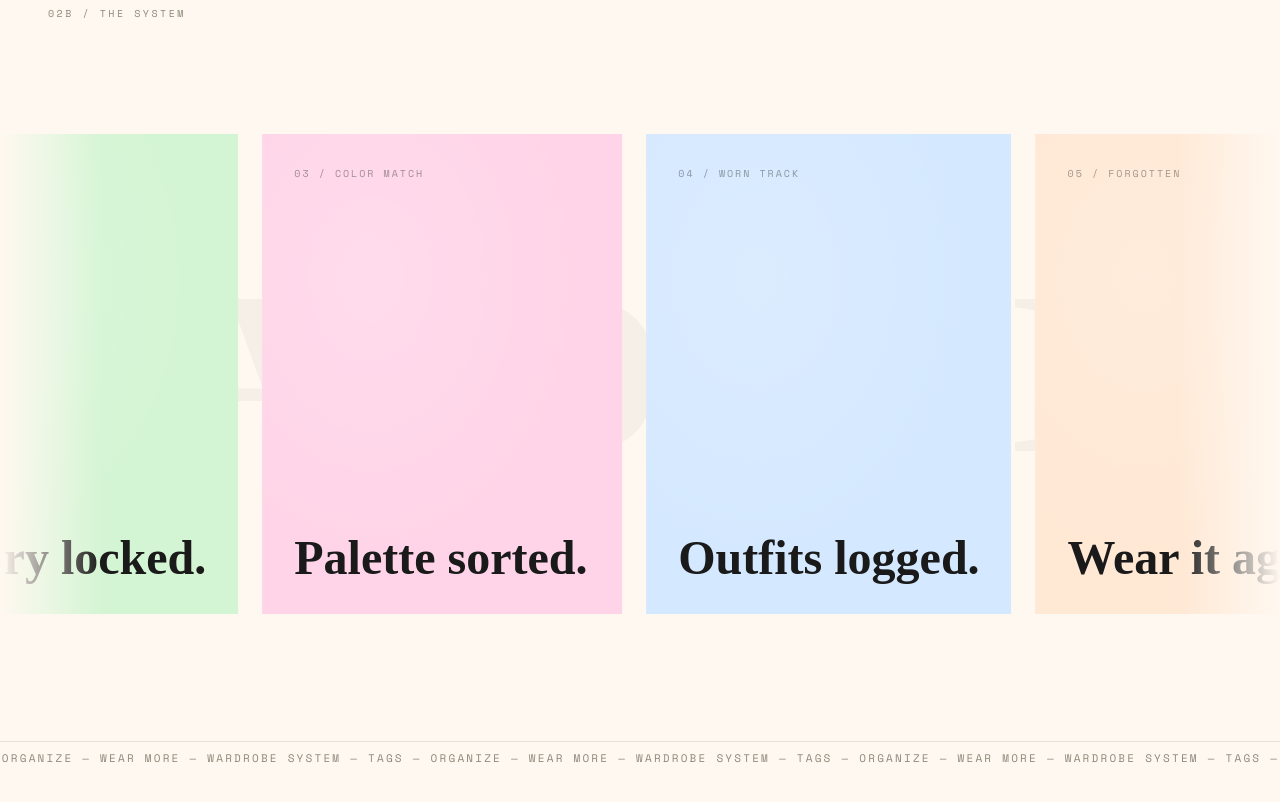
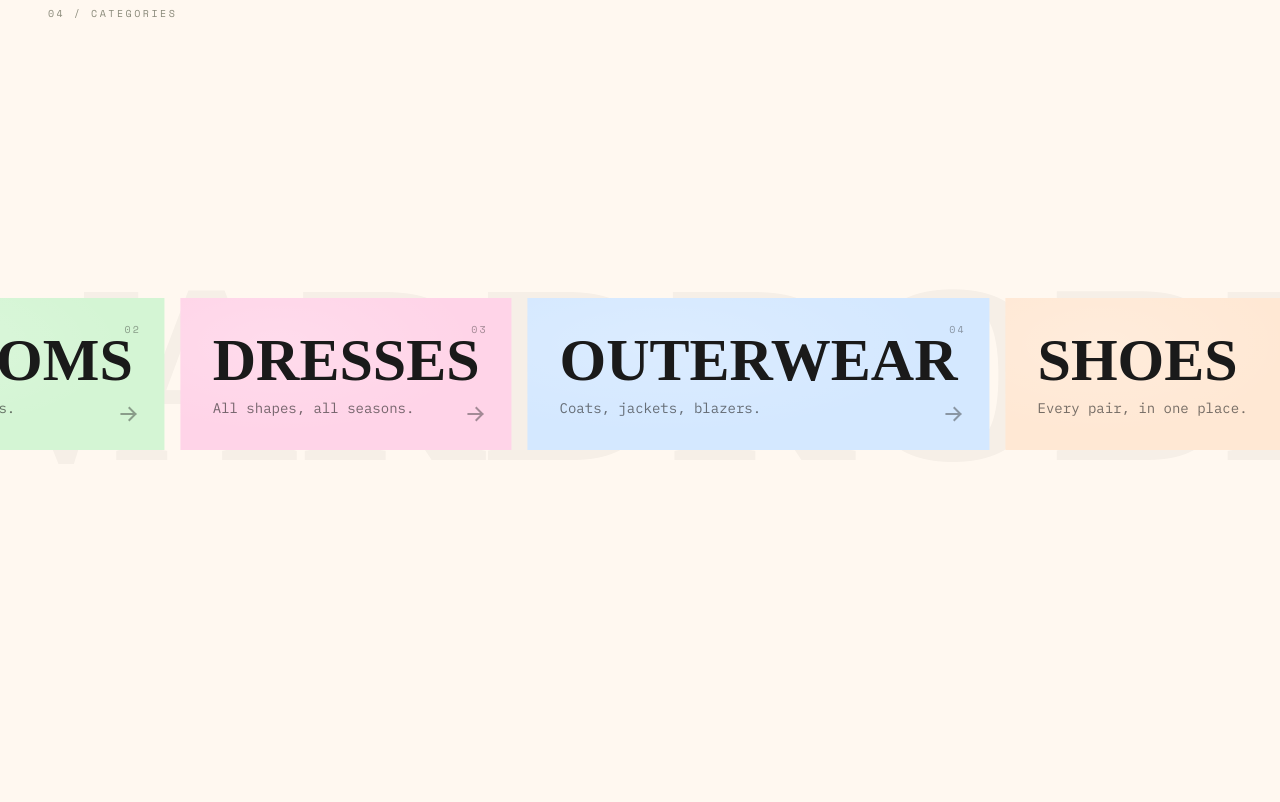
Before and after one commit to RazeO1/Dress-up, a Next.js app: page / in a window 1280 px wide. Shown: the part 4029-4831 px from the top of the page. Built offline with nearby package versions, Linux system fonts and the light colour scheme.

Commit message:
chore: remove OrderVideo section — HowItWorks now flows directly into Categories

```diff
--- a/src/app/page.tsx
+++ b/src/app/page.tsx
@@ -2,7 +2,6 @@
 
 import { Hero } from "@/components/landing/hero"
 import { Manifesto } from "@/components/landing/manifesto"
-import { OrderVideo } from "@/components/landing/order-video"
 import { HowItWorks } from "@/components/landing/how-it-works"
 import { Categories } from "@/components/landing/categories"
 import { CtaSection } from "@/components/landing/cta"
@@ -15,7 +14,6 @@ export default function HomePage() {
 
       <Manifesto />
       <HowItWorks />
-      <OrderVideo />
       <Categories />
       <CtaSection />
     </main>
--- a/src/components/landing/order-video.tsx
+++ /dev/null
@@ -1,218 +0,0 @@
-"use client"
-
-import { useRef, useEffect } from "react"
-import { motion, useScroll, useTransform } from "framer-motion"
-
-// First act: horizontal "peek" carousel of wardrobe projects.
-// Vertical scroll drives horizontal translation — slivers of prev/next peek at the edges.
-const PROJECTS = [
-  { index: "01", label: "SNAP & STRIP", title: "Background gone.", color: "#FFE4CC", accent: "#1A1A1A" },
-  { index: "02", label: "AUTO-TAG",     title: "Category locked.", color: "#D4F5D4", accent: "#1A1A1A" },
-  { index: "03", label: "COLOR MATCH",  title: "Palette sorted.", color: "#FFD4E8", accent: "#1A1A1A" },
-  { index: "04", label: "WORN TRACK",   title: "Outfits logged.", color: "#D4E8FF", accent: "#1A1A1A" },
-  { index: "05", label: "FORGOTTEN",    title: "Wear it again.", color: "#FFE8D4", accent: "#1A1A1A" },
-  { index: "06", label: "DASHBOARD",    title: "Know your closet.", color: "#E8D4FF", accent: "#1A1A1A" },
-]
-
-// Second act: pinned background with line-reveal headline.
-const HEADLINE = [
-  "Focus on innovation",
-  "and user-centered",
-  "design.",
-]
-
-export function OrderVideo() {
-  const pinRef = useRef<HTMLDivElement>(null)
-  const orderVideoRef = useRef<HTMLVideoElement>(null)
-
-  // Pin-scrub: 600vh total. First half drives horizontal carousel,
-  // second half drives the line-reveal headline.
-  const { scrollYProgress } = useScroll({
-    target: pinRef,
-    offset: ["start start", "end end"],
-  })
-
-  // Phase split
-  const phaseA = useTransform(scrollYProgress, [0, 0.5, 0.5001], [1, 1, 0])
-  const phaseB = useTransform(scrollYProgress, [0.4999, 0.5, 1], [0, 1, 1])
-
-  // Phase A — horizontal track translation.
-  // Width math: card + gap, translate from 0 to -(total - viewport)
-  const cardWidth = 360
-  const gap = 24
-  const totalWidth = PROJECTS.length * cardWidth + (PROJECTS.length - 1) * gap
-  const carouselX = useTransform(
-    scrollYProgress,
-    [0, 0.5],
-    [0, -(totalWidth - (typeof window !== "undefined" ? window.innerWidth : 1280))]
-  )
-
-  // Phase B — per-line reveal. Three lines, three scrub windows across [0.5, 1].
-  const lineProgress = (i: number) =>
-    useTransform(scrollYProgress, [0.5 + i * 0.12, 0.5 + (i + 1) * 0.12], [0, 1])
-
-  // Background video playback — play while pinned, pause when leaving
-  useEffect(() => {
-    const v = orderVideoRef.current
-    if (!v) return
-    const unsubscribe = scrollYProgress.on("change", (p) => {
-      // Only play during the line-reveal phase; otherwise pause to save resources
-      if (p > 0.45 && p < 0.98) {
-        if (v.paused) v.play().catch(() => {})
-      } else {
-        v.pause()
-      }
-    })
-    return () => unsubscribe()
-  }, [scrollYProgress])
-
-  return (
-    <div ref={pinRef} className="relative" style={{ height: "600vh" }}>
-      <div className="sticky top-0 h-screen overflow-hidden">
-        {/* ===== PHASE A: Horizontal peek carousel ===== */}
-        <motion.div
-          className="absolute inset-0 bg-[#FFF8F0]"
-          style={{ opacity: phaseA }}
-        >
-          {/* Section label */}
-          <div className="absolute left-6 top-8 z-10 md:left-12">
-            <p className="font-label text-[10px] uppercase tracking-[0.25em] text-[#8A8A7A]">
-              02b / THE SYSTEM
-            </p>
-          </div>
-
-          {/* Background word */}
-          <div className="pointer-events-none absolute inset-0 flex items-center justify-center">
-            <span
-              className="font-editorial select-none text-[18vw] font-bold leading-none text-[#1A1A1A]/[0.04]"
-              aria-hidden
-            >
-              WARDROBE
-            </span>
-          </div>
-
-          {/* Carousel track */}
-          <div className="flex h-full items-center">
-            <motion.div
-              className="flex items-center gap-6 pl-[10vw] pr-[10vw]"
-              style={{ x: carouselX }}
-            >
-              {PROJECTS.map((p) => (
-                <CarouselCard key={p.index} project={p} />
-              ))}
-            </motion.div>
-          </div>
-
-          {/* Edge gradient masks so the peek effect reads */}
-          <div className="pointer-events-none absolute inset-y-0 left-0 w-[8vw] bg-gradient-to-r from-[#FFF8F0] to-transparent" />
-          <div className="pointer-events-none absolute inset-y-0 right-0 w-[8vw] bg-gradient-to-l from-[#FFF8F0] to-transparent" />
-
-          {/* Bottom marquee */}
-          <div className="absolute bottom-0 left-0 right-0 overflow-hidden border-t border-[#1A1A1A]/10 py-2">
-            <div className="animate-marquee whitespace-nowrap font-label text-[11px] uppercase tracking-[0.2em] text-[#8A8A7A]">
-              {"WARDROBE SYSTEM — TAGS — ORGANIZE — WEAR MORE — ".repeat(6)}
-            </div>
-          </div>
-        </motion.div>
-
-        {/* ===== PHASE B: Pinned video + line-reveal headline ===== */}
-        <motion.div
-          className="absolute inset-0 bg-[#1A1A1A]"
-          style={{ opacity: phaseB }}
-        >
-          {/* Pinned background video */}
-          <video
-            ref={orderVideoRef}
-            className="absolute inset-0 h-full w-full object-cover opacity-50"
-            muted
-            loop
-            playsInline
-            preload="auto"
-          >
-            <source src="/hero-order.mp4" type="video/mp4" />
-          </video>
-
-          {/* Section label */}
-          <div className="absolute left-6 top-8 z-10 md:left-12">
-            <p className="font-label text-[10px] uppercase tracking-[0.25em] text-[#8A8A7A]">
-              02c / FOCUS
-            </p>
-          </div>
-
-          {/* Headline — three lines, each revealed by its own scroll window */}
-          <div className="relative z-10 flex h-full flex-col items-start justify-center px-6 md:px-12">
-            {HEADLINE.map((line, i) => {
-              const p = lineProgress(i)
-              const color = useTransform(
-                p,
-                [0, 1],
-                ["rgba(200,200,184,0.35)", "rgba(255,248,240,1)"]
-              )
-              const opacity = useTransform(p, [0, 1], [0.4, 1])
-              return (
-                <motion.h2
-                  key={i}
-                  className="font-editorial text-[clamp(2.5rem,7vw,6rem)] font-bold leading-[1.05] tracking-tight"
-                  style={{ color, opacity }}
-                >
-                  {line}
-                </motion.h2>
-              )
-            })}
-
-            {/* Final payoff reveal after the third line settles */}
-            <FinalPayoff progress={scrollYProgress} />
-          </div>
-
-          {/* Bottom marquee */}
-          <div className="absolute bottom-0 left-0 right-0 overflow-hidden border-t border-[#FFF8F0]/10 bg-[#FFF8F0] py-2">
-            <div className="animate-marquee whitespace-nowrap font-label text-[11px] uppercase tracking-[0.2em] text-[#8A8A7A]">
-              {"WARDROBE SYSTEM — TAGS — ORGANIZE — WEAR MORE — ".repeat(6)}
-            </div>
-          </div>
-        </motion.div>
-      </div>
-    </div>
-  )
-}
-
-function CarouselCard({ project }: { project: (typeof PROJECTS)[number] }) {
-  return (
-    <div
-      className="group relative flex h-[60vh] min-w-[280px] shrink-0 flex-col justify-between overflow-hidden p-8 md:min-w-[360px]"
-      style={{ backgroundColor: project.color }}
-    >
-      <div
-        className="pointer-events-none absolute inset-0 opacity-30"
-        style={{
-          background: `radial-gradient(ellipse at 30% 30%, rgba(255,255,255,0.6), transparent 60%)`,
-        }}
-      />
-      <span className="relative font-label text-[10px] uppercase tracking-[0.2em] text-[#1A1A1A]/40">
-        {project.index} / {project.label}
-      </span>
-      <h3 className="relative font-editorial text-4xl font-bold leading-[1.05] text-[#1A1A1A] md:text-5xl">
-        {project.title}
-      </h3>
-    </div>
-  )
-}
-
-function FinalPayoff({
-  progress,
-}: {
-  progress: ReturnType<typeof useScroll>["scrollYProgress"]
-}) {
-  const opacity = useTransform(progress, [0.92, 0.98], [0, 1])
-  const y = useTransform(progress, [0.92, 0.98], [20, 0])
-  return (
-    <motion.div
-      className="mt-12 max-w-sm"
-      style={{ opacity, y }}
-    >
-      <p className="font-body text-sm leading-relaxed text-[#C8C8B8]">
-        Every piece tagged. Every category sorted. Every outfit, tracked.
-      </p>
-    </motion.div>
-  )
-}
```
Also changed, not shown: 1 other file (tests, documents, lock files or other folders).
